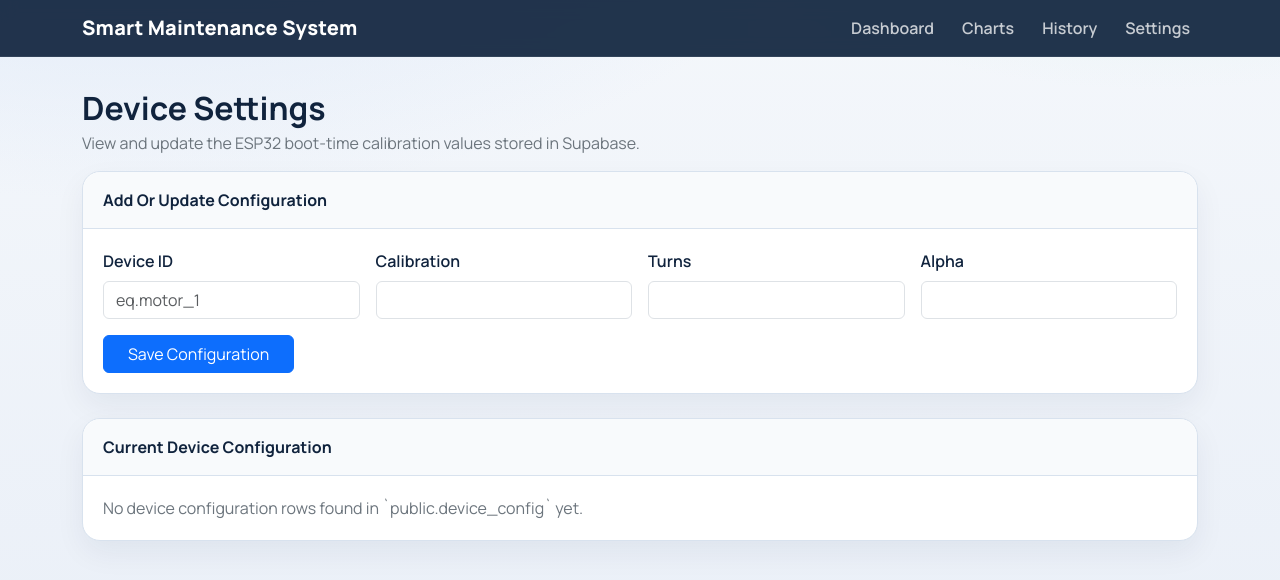
After one commit to dhruv-patel-04/Smart-Maintenance-System, a Flask app: template templates/settings.html in a window 1280 px wide. The commit adds this page. Shown: the top 580 px of the page. Run offline with Flask 3, Linux system fonts and the light colour scheme; the template is opened without the code that fills it, so the values that code supplies are empty; parts of the project's set-up code (start-up, migrations or seed data) failed here and were passed over.

Commit message:
added settings and chart features

```diff
--- a/app.py
+++ b/app.py
@@ -21,7 +21,15 @@ SUPABASE_KEY = (
     or os.getenv("SUPABASE_ANON_KEY")
     or os.getenv("SUPABASE_KEY", "")
 ).strip().strip('"').strip("'")
+SUPABASE_PUBLIC_SCHEMA = os.getenv("SUPABASE_PUBLIC_SCHEMA", "public")
 SUPABASE_ANALYTICS_SCHEMA = os.getenv("SUPABASE_ANALYTICS_SCHEMA", "analytics")
+CHART_RANGE_OPTIONS = {
+    "1h": ("Last 1 Hour", 60),
+    "6h": ("Last 6 Hours", 6 * 60),
+    "24h": ("Last 24 Hours", 24 * 60),
+    "7d": ("Last 7 Days", 7 * 24 * 60),
+    "30d": ("Last 30 Days", 30 * 24 * 60),
+}
 
 
 def get_supabase_client() -> Client:
@@ -86,16 +94,90 @@ def fetch_prediction_rows(limit: int | None = None) -> list[dict]:
     return response.data or []
 
 
+def fetch_prediction_rows_since(minutes: int, limit: int = 1000) -> list[dict]:
+    client = get_supabase_client()
+    cutoff = datetime.utcnow().timestamp() - (minutes * 60)
+    cutoff_iso = datetime.utcfromtimestamp(cutoff).isoformat()
+    response = (
+        client.schema(SUPABASE_ANALYTICS_SCHEMA)
+        .table("sensor_predictions")
+        .select("*")
+        .gte("event_ts", cutoff_iso)
+        .order("event_ts", desc=False)
+        .limit(limit)
+        .execute()
+    )
+    return response.data or []
+
+
+def fetch_prediction_page(limit: int, offset: int) -> list[dict]:
+    client = get_supabase_client()
+    response = (
+        client.schema(SUPABASE_ANALYTICS_SCHEMA)
+        .table("sensor_predictions")
+        .select("*")
+        .order("event_ts", desc=True)
+        .range(offset, offset + limit - 1)
+        .execute()
+    )
+    return response.data or []
+
+
+def fetch_device_configs() -> list[dict]:
+    client = get_supabase_client()
+    response = (
+        client.schema(SUPABASE_PUBLIC_SCHEMA)
+        .table("device_config")
+        .select("*")
+        .order("device_id")
+        .execute()
+    )
+    return response.data or []
+
+
+def row_to_config_view_model(row: dict) -> SimpleNamespace:
+    return SimpleNamespace(
+        device_id=row.get("device_id", ""),
+        calibration=float(row.get("calibration", 0.0)),
+        turns=float(row.get("turns", 0.0)),
+        alpha=float(row.get("alpha", 0.0)),
+    )
+
+
+def upsert_device_config(device_id: str, calibration: float, turns: float, alpha: float) -> None:
+    client = get_supabase_client()
+    payload = {
+        "device_id": device_id,
+        "calibration": calibration,
+        "turns": turns,
+        "alpha": alpha,
+    }
+    (
+        client.schema(SUPABASE_PUBLIC_SCHEMA)
+        .table("device_config")
+        .upsert(payload, on_conflict="device_id")
+        .execute()
+    )
+
+
+def delete_device_config(device_id: str) -> None:
+    client = get_supabase_client()
+    (
+        client.schema(SUPABASE_PUBLIC_SCHEMA)
+        .table("device_config")
+        .delete()
+        .eq("device_id", device_id)
+        .execute()
+    )
+
+
 def to_dashboard_payload() -> dict:
     client = get_supabase_client()
 
-    latest_rows = fetch_prediction_rows(limit=1)
-    latest_vm = row_to_view_model(latest_rows[0]) if latest_rows else None
-
-    recent_rows = fetch_prediction_rows(limit=20)
-    recent_vm = [row_to_view_model(r) for r in recent_rows]
-
-    chart_rows = [row_to_view_model(r) for r in reversed(fetch_prediction_rows(limit=30))]
+    dashboard_rows = fetch_prediction_rows(limit=30)
+    latest_vm = row_to_view_model(dashboard_rows[0]) if dashboard_rows else None
+    recent_vm = [row_to_view_model(r) for r in dashboard_rows]
+    chart_rows = [row_to_view_model(r) for r in reversed(dashboard_rows)]
 
     latest = None
     if latest_vm:
@@ -144,6 +226,24 @@ def to_dashboard_payload() -> dict:
         "recent": recent,
         "chart_data": chart_data,
         "counts": counts,
+    }
+
+
+def build_chart_payload(range_key: str) -> dict:
+    normalized_range = range_key if range_key in CHART_RANGE_OPTIONS else "24h"
+    _, minutes = CHART_RANGE_OPTIONS[normalized_range]
+    rows = [row_to_view_model(r) for r in fetch_prediction_rows_since(minutes)]
+
+    return {
+        "range": normalized_range,
+        "range_options": [
+            {"value": key, "label": label}
+            for key, (label, _) in CHART_RANGE_OPTIONS.items()
+        ],
+        "labels": [r.timestamp.strftime("%Y-%m-%d %H:%M:%S") for r in rows],
+        "temp": [r.temp_c for r in rows],
+        "current": [r.current_a for r in rows],
+        "vibration": [r.vibration_rms_g for r in rows],
     }
 
 
@@ -223,8 +323,106 @@ def dashboard():
 
 @app.route("/history")
 def history():
-    records = [row_to_view_model(r) for r in fetch_prediction_rows(limit=500)]
-    return render_template("history.html", records=records)
+    page_size = 50
+    page = request.args.get("page", default=1, type=int)
+    page = max(page, 1)
+    total_records = count_predictions(get_supabase_client())
+    total_pages = max((total_records + page_size - 1) // page_size, 1)
+    if page > total_pages:
+        page = total_pages
+
+    offset = (page - 1) * page_size
+    records = [row_to_view_model(r) for r in fetch_prediction_page(page_size, offset)]
+    start_record = offset + 1 if total_records else 0
+    end_record = offset + len(records)
+
+    page_window_start = max(1, page - 2)
+    page_window_end = min(total_pages, page + 2)
+    if page_window_end - page_window_start < 4:
+        if page_window_start == 1:
+            page_window_end = min(total_pages, page_window_start + 4)
+        elif page_window_end == total_pages:
+            page_window_start = max(1, total_pages - 4)
+
+    page_numbers = list(range(page_window_start, page_window_end + 1))
+
+    return render_template(
+        "history.html",
+        records=records,
+        page=page,
+        total_pages=total_pages,
+        page_size=page_size,
+        total_records=total_records,
+        start_record=start_record,
+        end_record=end_record,
+        page_numbers=page_numbers,
+    )
+
+
+@app.route("/charts")
+def charts():
+    range_key = request.args.get("range", "24h")
+    chart_payload = build_chart_payload(range_key)
+    return render_template(
+        "charts.html",
+        chart_payload=chart_payload,
+    )
+
+
+@app.route("/settings")
+def settings():
+    message = request.args.get("message", "")
+    error = request.args.get("error", "")
+    configs = [row_to_config_view_model(r) for r in fetch_device_configs()]
+    return render_template(
+        "settings.html",
+        configs=configs,
+        message=message,
+        error=error,
+    )
+
+
+@app.route("/settings/save", methods=["POST"])
+def save_settings():
+    form = request.form
+    device_id = str(form.get("device_id", "")).strip()
+
+    try:
+        calibration = float(form.get("calibration", ""))
+        turns = float(form.get("turns", ""))
+        alpha = float(form.get("alpha", ""))
+    except ValueError:
+        return redirect(
+            url_for("settings", error="Calibration, turns, and alpha must be valid numbers.")
+        )
+
+    if not device_id:
+        return redirect(url_for("settings", error="Device ID is required."))
+
+    try:
+        upsert_device_config(device_id, calibration, turns, alpha)
+    except Exception as exc:
+        return redirect(url_for("settings", error=f"Failed to save settings: {exc}"))
+
+    return redirect(
+        url_for("settings", message=f"Configuration saved for {device_id}.")
+    )
+
+
+@app.route("/settings/delete", methods=["POST"])
+def delete_settings():
+    device_id = str(request.form.get("device_id", "")).strip()
+    if not device_id:
+        return redirect(url_for("settings", error="Device ID is required for delete."))
+
+    try:
+        delete_device_config(device_id)
+    except Exception as exc:
+        return redirect(url_for("settings", error=f"Failed to delete configuration: {exc}"))
+
+    return redirect(
+        url_for("settings", message=f"Configuration deleted for {device_id}.")
+    )
 
 
 @app.route("/api/health")
@@ -235,6 +433,12 @@ def health():
 @app.route("/api/dashboard-data")
 def api_dashboard_data():
     return jsonify(to_dashboard_payload())
+
+
+@app.route("/api/chart-data")
+def api_chart_data():
+    range_key = request.args.get("range", "24h")
+    return jsonify(build_chart_payload(range_key))
 
 
 @app.route("/api/predict", methods=["POST"])
--- a/templates/base.html
+++ b/templates/base.html
@@ -212,7 +212,9 @@
         <a class="navbar-brand" href="/">Smart Maintenance System</a>
         <div class="navbar-nav">
             <a class="nav-link {% if request.path == '/' %}active{% endif %}" href="/">Dashboard</a>
+            <a class="nav-link {% if request.path.startswith('/charts') %}active{% endif %}" href="/charts">Charts</a>
             <a class="nav-link {% if request.path.startswith('/history') %}active{% endif %}" href="/history">History</a>
+            <a class="nav-link {% if request.path.startswith('/settings') %}active{% endif %}" href="/settings">Settings</a>
         </div>
     </div>
 </nav>
--- /dev/null
+++ b/templates/settings.html
@@ -0,0 +1,97 @@
+{% extends "base.html" %}
+
+{% block content %}
+<div class="d-flex justify-content-between align-items-end flex-wrap gap-2 mb-3">
+    <div>
+        <h2 class="mb-1 fw-bold">Device Settings</h2>
+        <p class="text-secondary mb-0">View and update the ESP32 boot-time calibration values stored in Supabase.</p>
+    </div>
+</div>
+
+{% if message %}
+<div class="alert alert-success border-0 shadow-sm">{{ message }}</div>
+{% endif %}
+{% if error %}
+<div class="alert alert-danger border-0 shadow-sm">{{ error }}</div>
+{% endif %}
+
+<div class="panel mb-4">
+    <div class="panel-header">Add Or Update Configuration</div>
+    <div class="panel-body">
+        <form method="post" action="{{ url_for('save_settings') }}">
+            <div class="row g-3">
+                <div class="col-md-3">
+                    <label class="form-label fw-semibold">Device ID</label>
+                    <input type="text" class="form-control" name="device_id" placeholder="eq.motor_1" required>
+                </div>
+                <div class="col-md-3">
+                    <label class="form-label fw-semibold">Calibration</label>
+                    <input type="number" class="form-control" name="calibration" step="any" required>
+                </div>
+                <div class="col-md-3">
+                    <label class="form-label fw-semibold">Turns</label>
+                    <input type="number" class="form-control" name="turns" step="any" required>
+                </div>
+                <div class="col-md-3">
+                    <label class="form-label fw-semibold">Alpha</label>
+                    <input type="number" class="form-control" name="alpha" step="any" min="0" max="1" required>
+                </div>
+            </div>
+            <div class="mt-3">
+                <button type="submit" class="btn btn-primary px-4">Save Configuration</button>
+            </div>
+        </form>
+    </div>
+</div>
+
+<div class="panel">
+    <div class="panel-header">Current Device Configuration</div>
+    <div class="panel-body">
+        {% if configs %}
+        <div class="table-responsive table-wrap">
+            <table class="table table-hover align-middle">
+                <thead>
+                    <tr>
+                        <th>Device ID</th>
+                        <th>Calibration</th>
+                        <th>Turns</th>
+                        <th>Alpha</th>
+                        <th>Action</th>
+                    </tr>
+                </thead>
+                <tbody>
+                    {% for row in configs %}
+                    <form id="config-form-{{ loop.index }}" method="post" action="{{ url_for('save_settings') }}"></form>
+                    <form id="delete-form-{{ loop.index }}" method="post" action="{{ url_for('delete_settings') }}">
+                        <input type="hidden" name="device_id" value="{{ row.device_id }}">
+                    </form>
+                    <tr>
+                        <td>
+                            <input type="text" class="form-control" name="device_id" value="{{ row.device_id }}" form="config-form-{{ loop.index }}" readonly>
+                        </td>
+                        <td>
+                            <input type="number" class="form-control" name="calibration" value="{{ row.calibration }}" step="any" form="config-form-{{ loop.index }}" required>
+                        </td>
+                        <td>
+                            <input type="number" class="form-control" name="turns" value="{{ row.turns }}" step="any" form="config-form-{{ loop.index }}" required>
+                        </td>
+                        <td>
+                            <input type="number" class="form-control" name="alpha" value="{{ row.alpha }}" step="any" min="0" max="1" form="config-form-{{ loop.index }}" required>
+                        </td>
+                        <td>
+                            <div class="d-flex gap-2">
+                                <button type="submit" class="btn btn-sm btn-outline-primary" form="config-form-{{ loop.index }}">Update</button>
+                                <button type="submit" class="btn btn-sm btn-outline-danger" form="delete-form-{{ loop.index }}" onclick="return confirm('Delete configuration for {{ row.device_id }}?');">Delete</button>
+                            </div>
+                        </td>
+                    </tr>
+                    {% endfor %}
+                </tbody>
+            </table>
+        </div>
+        {% else %}
+        <p class="mb-0 text-secondary">No device configuration rows found in `public.device_config` yet.</p>
+        {% endif %}
+    </div>
+</div>
+{% endblock %}
```
Also changed, not shown: supabase_schema.sql (+8 -0 lines), templates/charts.html (added, +304 -0 lines), templates/history.html (+28 -1 lines), templates/index.html (+12 -2 lines).
